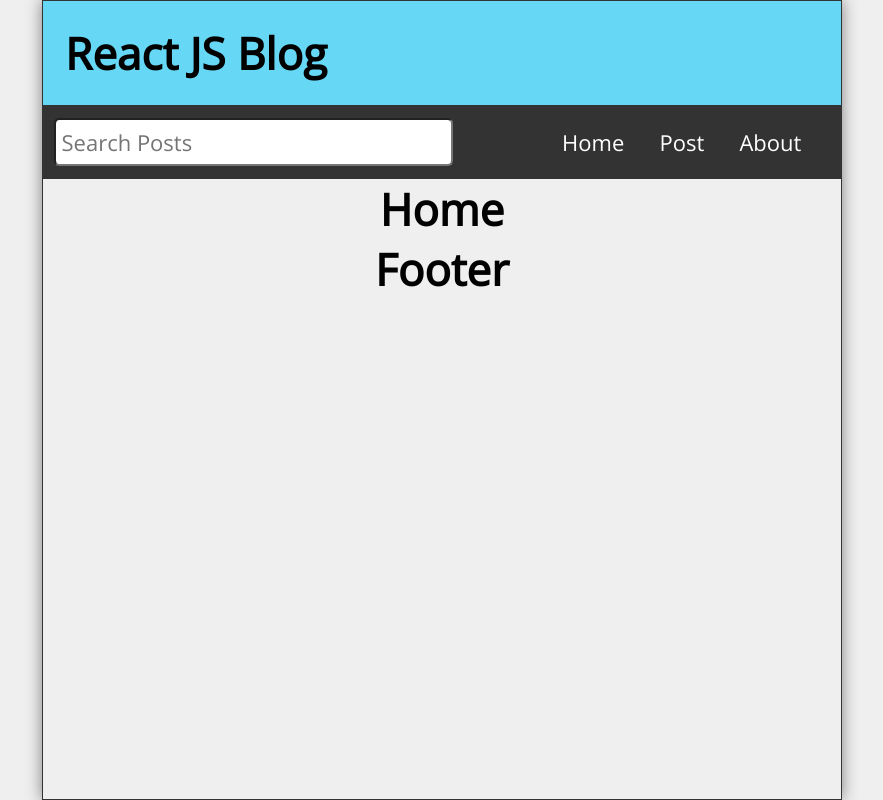
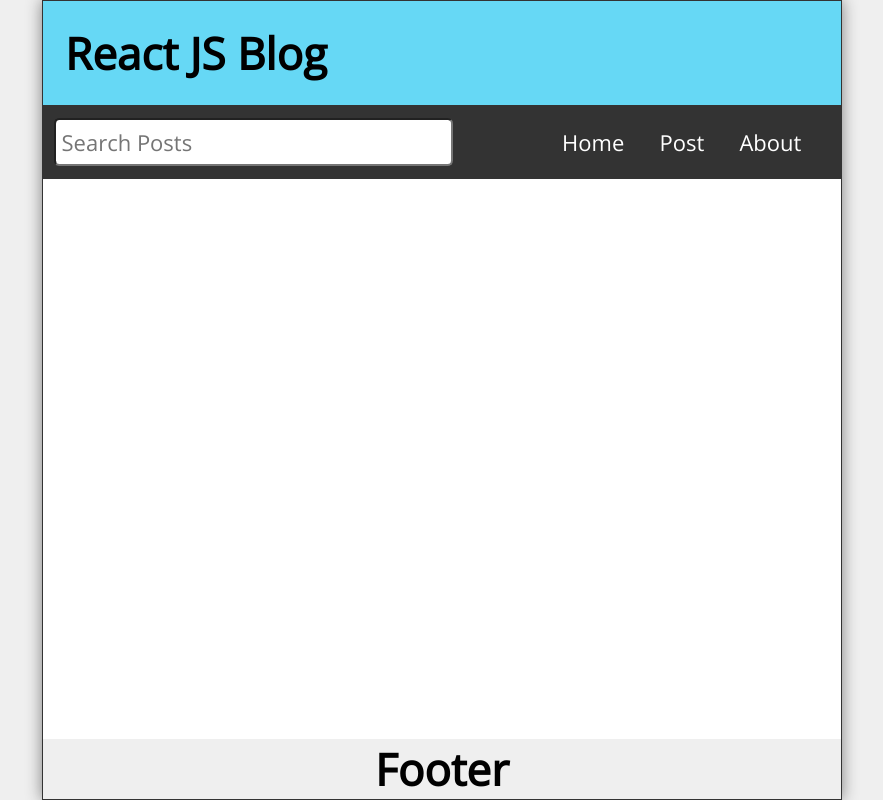
Before and after one commit to VividhPandey003/react-learnings, a React (Create React App) app in the folder blogsite/: page / in a window 1280 px wide. Shown: the whole page, without its empty margins (198-1081 px from the left). Built offline with nearby package versions, Linux system fonts and the light colour scheme.

Commit message:
Added components
Signed-off-by: Vividh Pandey <vividh.pandey.13@gmail.com>

```diff
--- a/blogsite/src/App.js
+++ b/blogsite/src/App.js
@@ -39,25 +39,25 @@ function App() {
       }
     ]
   )
-  const [search,setSearch] = useState([]);
+  const [search, setSearch] = useState([]);
   const [searchResults, setSearchResults] = useState([]);
 
   return (
     <div className="App">
-      <Header title="React JS Blog"/>
+      <Header title="React JS Blog" />
       <Nav search={search} setSearch={setSearch} />
       <Switch>
         <Route exact path="/">
-          <Home posts={posts} setPosts={setPosts} />
+          <Home posts={posts} />
         </Route>
         <Route exact path="/post">
           <NewPost />
         </Route>
         <Route path="/post/:id">
-        <PostPage />
+          <PostPage />
         </Route>
-        <Route path="/about" component = {About}/>
-        <Route path="*" component = {Missing}/>
+        <Route path="/about" component={About} />
+        <Route path="*" component={Missing} />
       </Switch>
       <Footer />
     </div>
--- /dev/null
+++ b/blogsite/src/Feed.js
@@ -0,0 +1,11 @@
+import React from 'react'
+
+const Feed = () => {
+  return (
+    <div>
+
+    </div>
+  )
+}
+
+export default Feed
--- a/blogsite/src/Home.js
+++ b/blogsite/src/Home.js
@@ -1,9 +1,18 @@
 import React from 'react'
+import Feed from './Feed'
 
-const Home = () => {
+const Home = ({ posts }) => {
   return (
-    <main>
-      <h1>Home</h1>
+    <main className='Home'>
+      {
+        posts.length ? (
+          <Feed posts={posts} />
+        ) : (
+          <p style={{ marginTop: "2rem" }}>
+            No posts to display
+          </p>
+        )
+      }
     </main>
   )
 }
--- a/blogsite/src/index.css
+++ b/blogsite/src/index.css
@@ -113,16 +113,15 @@ body {
   padding: 0.8rem;
 }
 
-.Nav li:hover,
-.Nav li:focus,
-.Nav li:hover a,
-.Nav li:focus a  {
+
+.Nav li a:hover,
+.Nav li a:focus  {
   background-color: #eee;
   color: #333;
 }
 
-.Nav li:hover a,
-.Nav li:focus a {
+.Nav li a:hover,
+.Nav li a:focus  {
   cursor: pointer;
 }
 
```
